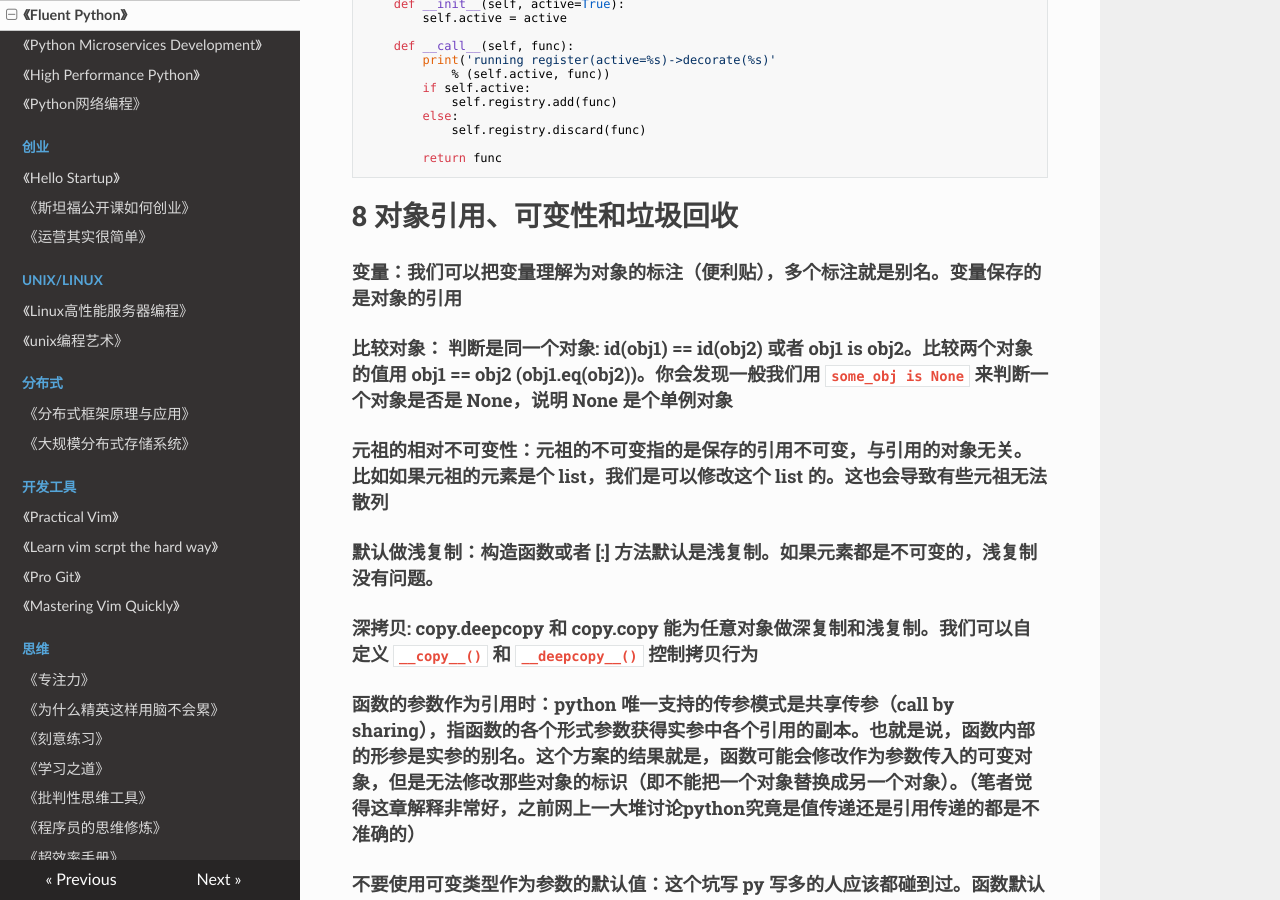
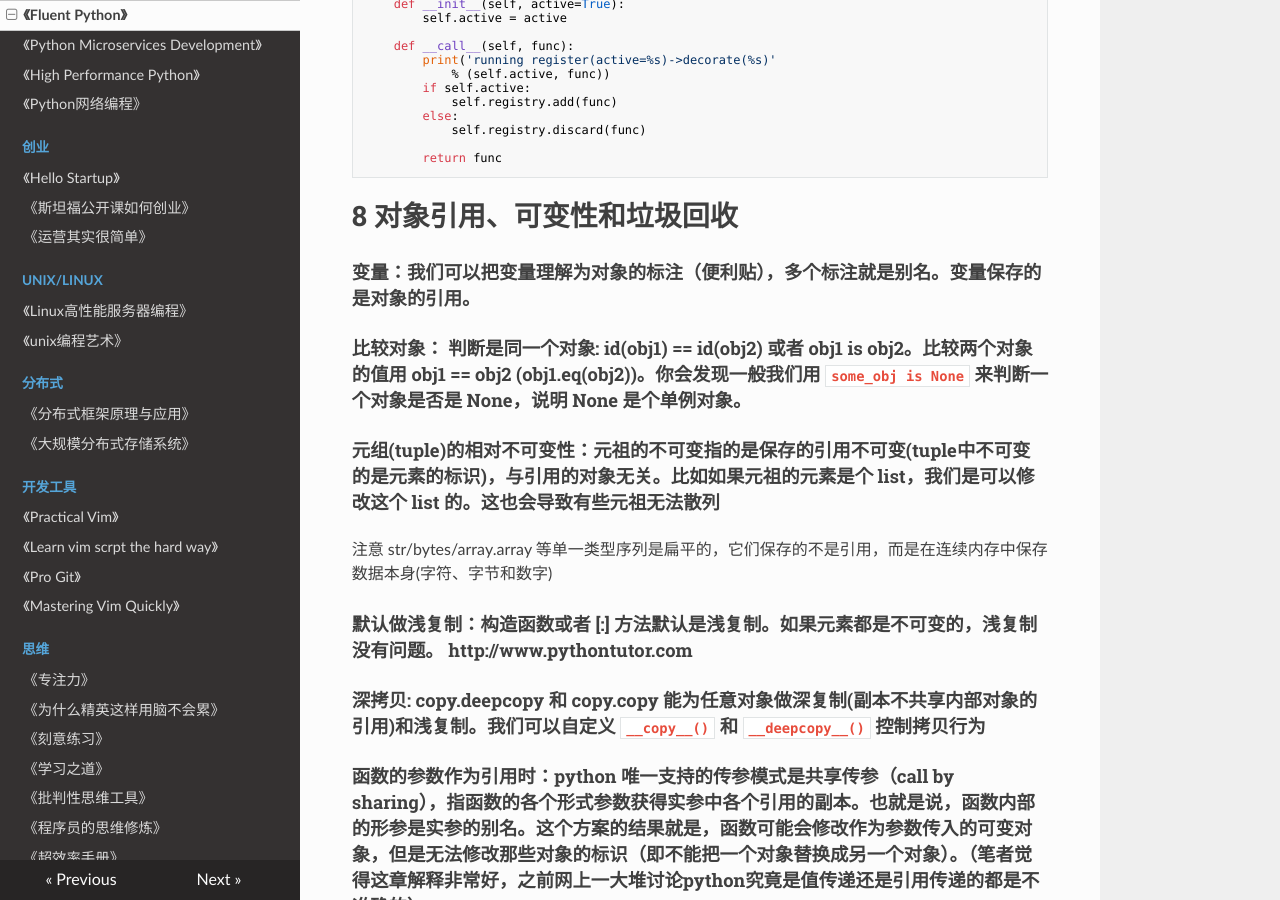
Before and after one commit to PegasusWang/booknotes, an MkDocs documentation site: the page built from docs/python/fluent_python.md, in a window 1280 px wide and 900 px high, scrolled down 5966 px. Built offline with MkDocs 1.6.1, drawn with Linux system fonts in a browser that asks for light colours; nearby versions of some CDN libraries; old or Windows-style settings are respelled for this version of MkDocs.

Commit message:
补充 fluen python

```diff
--- a/docs/python/fluent_python.md
+++ b/docs/python/fluent_python.md
@@ -269,15 +269,17 @@ python3 函数注解： `def clip(text:str, max_len:'int > 0'=80) -> str:` 注
 
 # 8 对象引用、可变性和垃圾回收
 
-#### 变量：我们可以把变量理解为对象的标注（便利贴），多个标注就是别名。变量保存的是对象的引用
+#### 变量：我们可以把变量理解为对象的标注（便利贴），多个标注就是别名。变量保存的是对象的引用。
 
-#### 比较对象： 判断是同一个对象: id(obj1) == id(obj2)  或者 obj1 is obj2。比较两个对象的值用 obj1 == obj2 (obj1.**eq**(obj2))。你会发现一般我们用 `some_obj is None` 来判断一个对象是否是 None，说明 None 是个单例对象
+#### 比较对象： 判断是同一个对象: id(obj1) == id(obj2)  或者 obj1 is obj2。比较两个对象的值用 obj1 == obj2 (obj1.**eq**(obj2))。你会发现一般我们用 `some_obj is None` 来判断一个对象是否是 None，说明 None 是个单例对象。
 
-#### 元祖的相对不可变性：元祖的不可变指的是保存的引用不可变，与引用的对象无关。比如如果元祖的元素是个 list，我们是可以修改这个 list 的。这也会导致有些元祖无法散列
+#### 元组(tuple)的相对不可变性：元祖的不可变指的是保存的引用不可变(tuple中不可变的是元素的标识)，与引用的对象无关。比如如果元祖的元素是个 list，我们是可以修改这个 list 的。这也会导致有些元祖无法散列
 
-#### 默认做浅复制：构造函数或者 [:] 方法默认是浅复制。如果元素都是不可变的，浅复制没有问题。
+注意 str/bytes/array.array 等单一类型序列是扁平的，它们保存的不是引用，而是在连续内存中保存数据本身(字符、字节和数字)
 
-#### 深拷贝: copy.deepcopy 和 copy.copy 能为任意对象做深复制和浅复制。我们可以自定义 `__copy__()` 和 `__deepcopy__()` 控制拷贝行为
+#### 默认做浅复制：构造函数或者 [:] 方法默认是浅复制。如果元素都是不可变的，浅复制没有问题。 http://www.pythontutor.com
+
+#### 深拷贝: copy.deepcopy 和 copy.copy 能为任意对象做深复制(副本不共享内部对象的引用)和浅复制。我们可以自定义 `__copy__()` 和 `__deepcopy__()` 控制拷贝行为
 
 #### 函数的参数作为引用时：python 唯一支持的传参模式是共享传参（call by sharing），指函数的各个形式参数获得实参中各个引用的副本。也就是说，函数内部的形参是实参的别名。这个方案的结果就是，函数可能会修改作为参数传入的可变对象，但是无法修改那些对象的标识（即不能把一个对象替换成另一个对象）。（笔者觉得这章解释非常好，之前网上一大堆讨论python究竟是值传递还是引用传递的都是不准确的）
 
```
